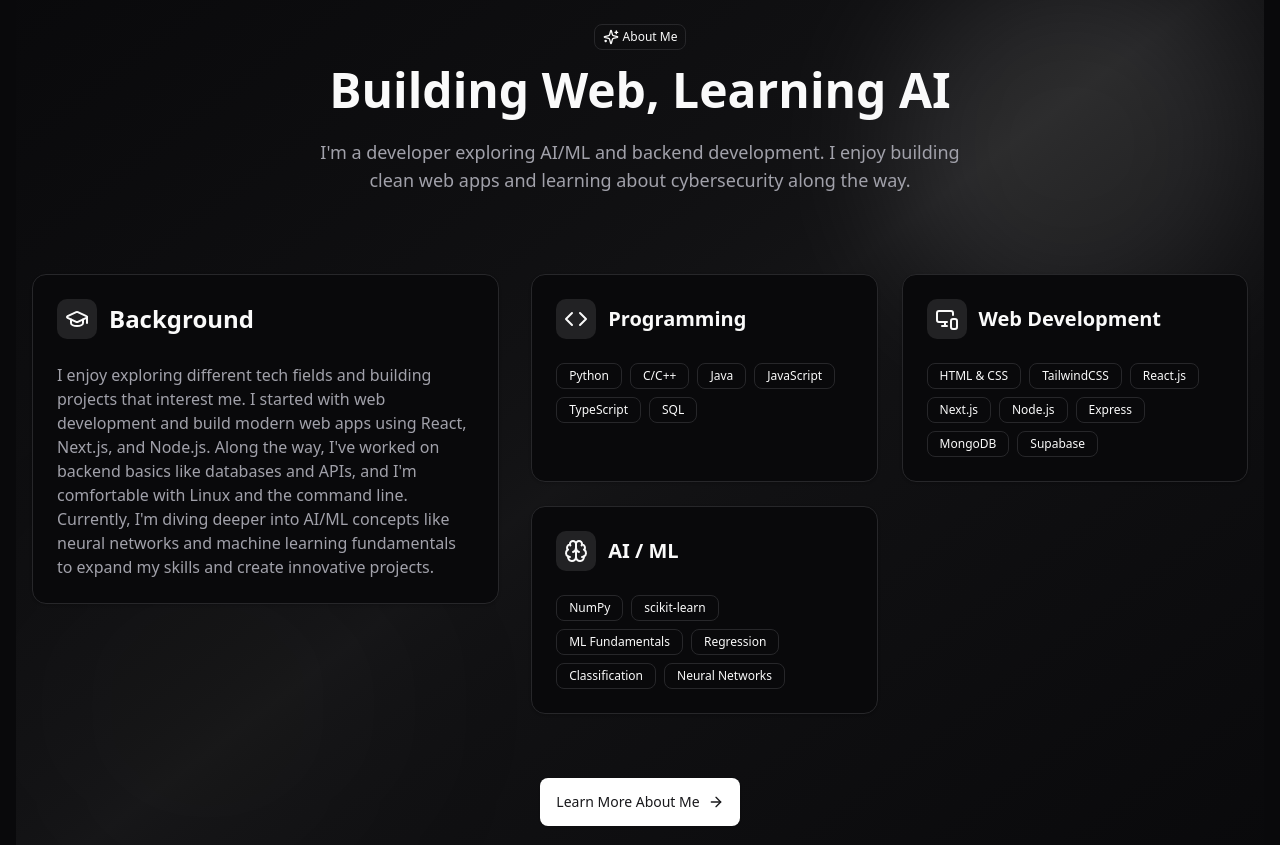
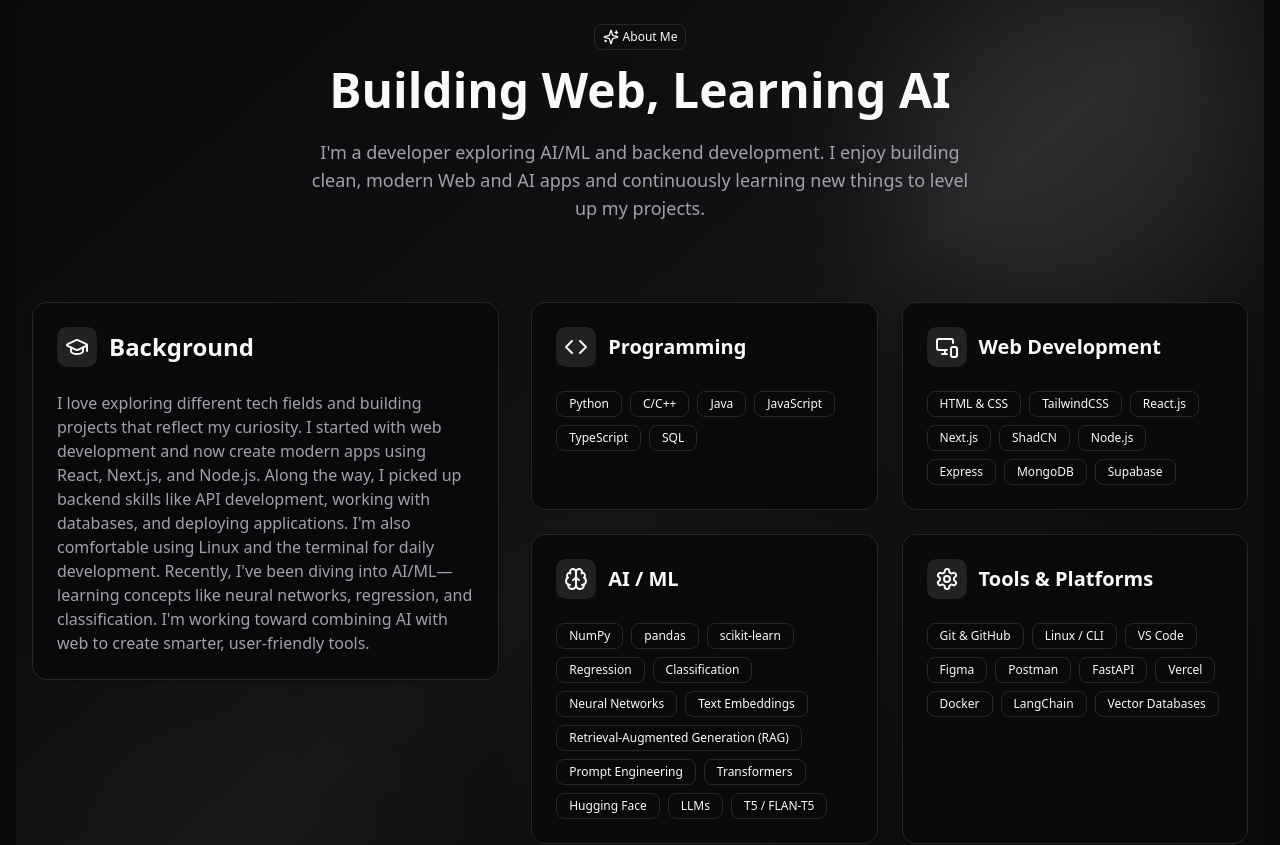
Before and after one commit to SrihasRC/Portfolio-V2, a Next.js app: page / in a window 1280 px wide. Shown: the part 840-1685 px from the top of the page. Built offline with nearby package versions, Linux system fonts and the light colour scheme.

Commit message:
refactor: update skill categorization and summary

```diff
--- a/app/data/skillsData.ts
+++ b/app/data/skillsData.ts
@@ -1,5 +1,5 @@
 import { LucideIcon } from "lucide-react";
-import { Code, MonitorSmartphone, Brain } from "lucide-react";
+import { Code, MonitorSmartphone, Brain, Settings } from "lucide-react";
 
 interface SkillCategory {
     icon: LucideIcon;
@@ -11,7 +11,7 @@
   {
     icon: Code,
     title: "Programming",
-    skills: ["Python", "C/C++", "Java", "JavaScript", "TypeScript", "SQL",],
+    skills: ["Python", "C/C++", "Java", "JavaScript", "TypeScript", "SQL"],
   },
   {
     icon: MonitorSmartphone,
@@ -21,6 +21,7 @@
       "TailwindCSS",
       "React.js",
       "Next.js",
+      "ShadCN",
       "Node.js",
       "Express",
       "MongoDB",
@@ -32,11 +33,34 @@
     title: "AI / ML",
     skills: [
       "NumPy",
+      "pandas",
       "scikit-learn",
-      "ML Fundamentals",
       "Regression",
       "Classification",
       "Neural Networks",
+      "Text Embeddings",
+      "Retrieval-Augmented Generation (RAG)",
+      "Prompt Engineering",
+      "Transformers",
+      "Hugging Face",
+      "LLMs",
+      "T5 / FLAN-T5",
+    ],
+  },
+  {
+    icon: Settings,
+    title: "Tools & Platforms",
+    skills: [
+      "Git & GitHub",
+      "Linux / CLI",
+      "VS Code",
+      "Figma",
+      "Postman",
+      "FastAPI",
+      "Vercel",
+      "Docker",
+      "LangChain",
+      "Vector Databases",
     ],
   },
 ];
--- a/components/AboutDetails.tsx
+++ b/components/AboutDetails.tsx
@@ -32,17 +32,17 @@
             <div>
               <h1 className="text-4xl md:text-5xl font-bold mb-4">Srihas Challa</h1>
               <p className="text-xl text-muted-foreground mb-4">
-                Full-Stack Web Developer & AI/ML Explorer
+                Full-Stack Developer & AI/ML Explorer
               </p>
               <div className="flex flex-wrap gap-2">
                 <Badge variant="outline" className="bg-primary/10">
-                  <Code className="w-3 h-3 mr-2" /> Full-Stack Developer
+                  <Code className="w-3 h-3 mr-2" /> Web Developer
                 </Badge>
                 <Badge variant="outline" className="bg-primary/10">
                   <Brain className="w-3 h-3 mr-2" /> AI/ML Enthusiast
                 </Badge>
                 <Badge variant="outline" className="bg-primary/10">
-                  <ShieldCheck className="w-3 h-3 mr-2" /> Linux & Security Explorer
+                  <ShieldCheck className="w-3 h-3 mr-2" /> Linux Customization Enthusiast
                 </Badge>
               </div>
             </div>
@@ -57,13 +57,13 @@
             </h2>
             <div className="space-y-4 text-lg text-muted-foreground leading-relaxed">
               <p>
-                I enjoy building things and exploring different areas within technology. My journey began with web development, where I developed skills in React, Next.js, and Node.js. Along the way, I expanded my knowledge of backend development, including working with databases, APIs, and authentication. Creating functional and modern web applications is something I&apos;m passionate about.
+                I&apos;m a developer who enjoys building useful and creative tech. My journey began in full-stack web development with a focus on clean UI and responsive design using React, Next.js, and Tailwind CSS. Over time, I grew more confident with backend tools like Node.js, Express, MongoDB, and Supabase.
               </p>
               <p>
-                Recently, I&apos;ve been focusing on AI and machine learning, learning core concepts like neural networks and machine learning fundamentals. I&apos;m also familiar with tools like NumPy and scikit-learn, and I&apos;m excited to integrate AI/ML with web development to build innovative projects. Additionally, I have experience with Linux, using it for customization and command-line tasks.
+                Recently, I&apos;ve been actively working on AI and machine learning—building hands-on projects that combine web development with AI-powered features. I&apos;m using tools like NumPy, scikit-learn, and transformer-based models to experiment with tasks like document summarization and retrieval-augmented generation (RAG).
               </p>
               <p>
-                I&apos;m continuously exploring new technologies and keeping an open mind about my career path. Whether it&apos;s full-stack development, AI, or cybersecurity, I enjoy learning and taking on new challenges. My curiosity drives me to keep improving and building projects that help me grow.
+                I also enjoy customizing my Linux environment and using the command line in my development workflow. I&apos;m always open to learning new things and aim to build meaningful projects that connect web and AI.
               </p>
             </div>
           </Card>
--- a/components/home/AboutPreview.tsx
+++ b/components/home/AboutPreview.tsx
@@ -1,29 +1,33 @@
-import React from 'react'
-import { Badge } from '../ui/badge'
-import { GraduationCap, LucideArrowRight, LucideSparkles } from 'lucide-react'
-import { skillsData } from '@/app/data/skillsData'
-import SkillsCard from '../SkillsCard'
-import { Button } from '../ui/button'
-import Link from 'next/link'
+import React from "react";
+import { Badge } from "../ui/badge";
+import { GraduationCap, LucideArrowRight, LucideSparkles } from "lucide-react";
+import { skillsData } from "@/app/data/skillsData";
+import SkillsCard from "../SkillsCard";
+import { Button } from "../ui/button";
+import Link from "next/link";
 
 const AboutPreview = () => {
   return (
     <section className="py-18 mt-2 relative overflow-hidden bg-gradient-to-br from-background via-primary/5 to-background">
       <div className="absolute inset-0 w-full h-full">
         <div className="absolute right-0 top-0 w-96 h-96 bg-primary/10 rounded-full blur-3xl -z-10"></div>
-            <div className='absolute left-0 bottom-0 w-96 h-96 bg-secondary/10 rounded-full blur-3xl -z-10'></div>
+        <div className="absolute left-0 bottom-0 w-96 h-96 bg-secondary/10 rounded-full blur-3xl -z-10"></div>
       </div>
       <div className="container mx-auto px-4">
         <div className="text-center mb-20 relative">
           <Badge variant="outline" className="mb-4 px-2 py-1">
-                    <span><LucideSparkles className='w-4 h-4'/></span>
+            <span>
+              <LucideSparkles className="w-4 h-4" />
+            </span>
             About Me
           </Badge>
-                <h2 className='text-4xl md:text-5xl font-bold mb-6'>
+          <h2 className="text-4xl md:text-5xl font-bold mb-6">
             Building Web, Learning AI
           </h2>
           <p className="text-lg max-w-2xl text-muted-foreground mx-auto">
-                    I&apos;m a developer exploring AI/ML and backend development. I enjoy building clean web apps and learning about cybersecurity along the way.
+            I&apos;m a developer exploring AI/ML and backend development. I
+            enjoy building clean, modern Web and AI apps and continuously
+            learning new things to level up my projects.
           </p>
         </div>
         <div className="grid lg:grid-cols-5 gap-8 items-start mb-16">
@@ -35,7 +39,15 @@
               <h3 className="text-2xl font-semibold">Background</h3>
             </div>
             <p className="text-muted-foreground">
-                        I enjoy exploring different tech fields and building projects that interest me. I started with web development and build modern web apps using React, Next.js, and Node.js. Along the way, I&apos;ve worked on backend basics like databases and APIs, and I&apos;m comfortable with Linux and the command line. Currently, I&apos;m diving deeper into AI/ML concepts like neural networks and machine learning fundamentals to expand my skills and create innovative projects.
+              I love exploring different tech fields and building projects that
+              reflect my curiosity. I started with web development and now
+              create modern apps using React, Next.js, and Node.js. Along the
+              way, I picked up backend skills like API development, working with
+              databases, and deploying applications. I&apos;m also comfortable
+              using Linux and the terminal for daily development. Recently,
+              I&apos;ve been diving into AI/ML—learning concepts like neural
+              networks, regression, and classification. I&apos;m working toward
+              combining AI with web to create smarter, user-friendly tools.
             </p>
           </div>
           <div className="lg:col-span-3 grid sm:grid-cols-2 gap-6">
@@ -51,7 +63,10 @@
         </div>
         <div className="text-center relative z-10">
           <Button asChild variant="default" size="lg">
-                    <Link href="/about" className='group flex items-center justify-center gap-1'>
+            <Link
+              href="/about"
+              className="group flex items-center justify-center gap-1"
+            >
               Learn More About Me
               <LucideArrowRight className="w-4 h-4 transition-transform group-hover:translate-x-1" />
             </Link>
@@ -59,7 +74,7 @@
         </div>
       </div>
     </section>
-  )
-}
+  );
+};
 
-export default AboutPreview
+export default AboutPreview;
--- a/components/home/Intro.tsx
+++ b/components/home/Intro.tsx
@@ -17,7 +17,7 @@
               Hi, I&apos;m Srihas
             </h1>
             <p className="mt-6 text-muted-foreground text-lg md:text-xl lg:text-2xl max-w-3xl">
-              Coding Web. Exploring AI. Practicing Security.
+              Coding the Web. Exploring AI. Building Ideas.
             </p>
             <div className="mt-8 flex flex-wrap justify-center gap-4">
               <Button asChild variant="default" size="lg">
```
Lines whose indentation alone changed are shown as unchanged.
